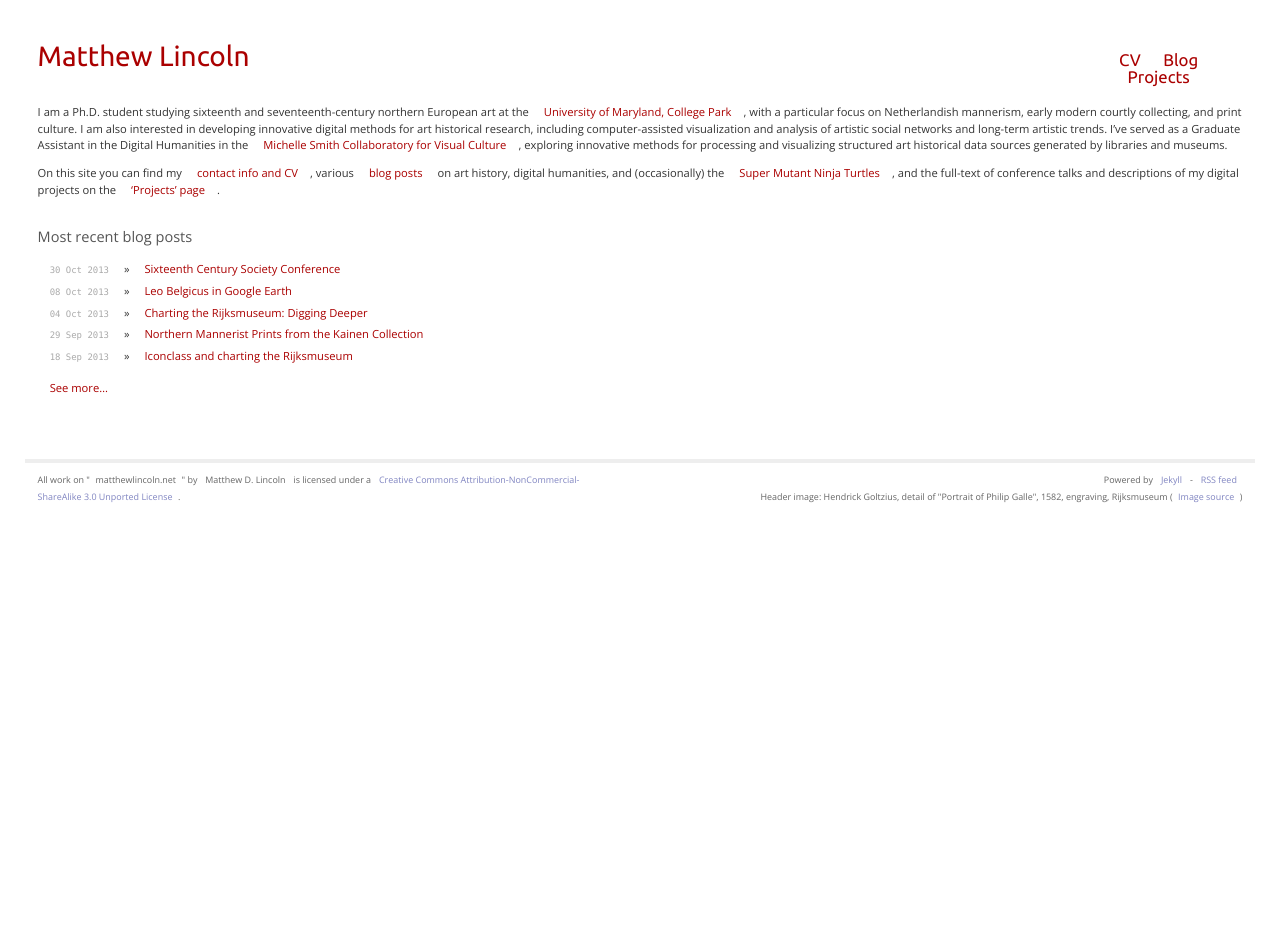
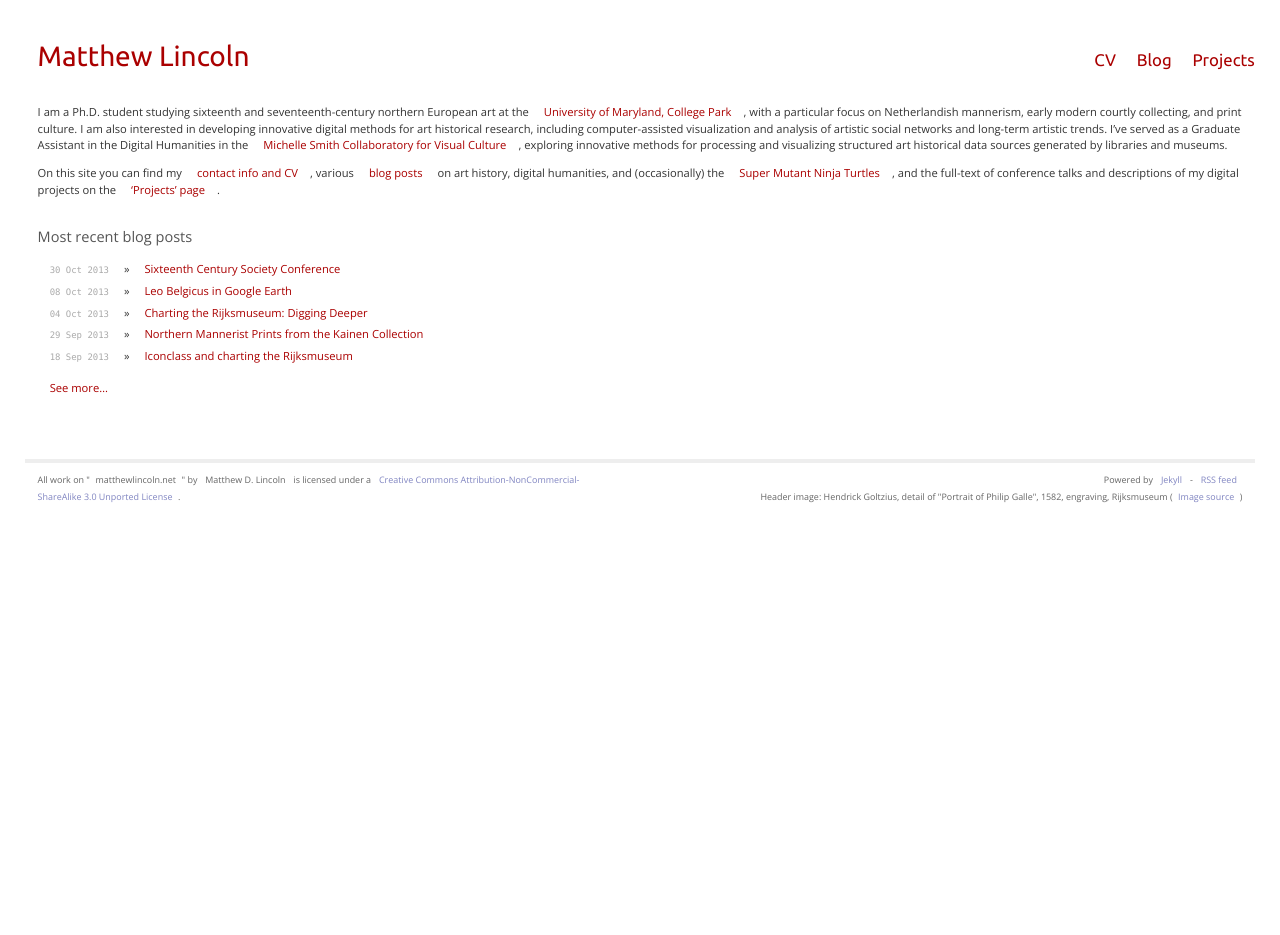
Before and after one commit to mdlincoln/mdlincoln.github.io, a Jekyll site: the page built from index.md, in a window 1280 px wide. Built offline with Jekyll 4.4.1, drawn with Linux system fonts in a browser that asks for light colours.

Commit message:
Make nav links flush right, with margin to the left

```diff
--- a/css/main.css
+++ b/css/main.css
@@ -154,7 +154,6 @@ body header h2 {
   font-family: "Ubuntu";
   font-size: 1em;
   color: #a00;
-  margin: 0 0 1em 0;
   text-align: right;
 }
 
@@ -162,15 +161,14 @@ body header h2 {
 
 body header nav {
   float: right;
-  margin-top: 1em;
-  margin: 1em 0;
+  margin: 1em 0em;
   font-size: 14pt;
   font-family: "Ubuntu";
 }
 
 body header nav a {
   color: #a00;
-  margin-right: 1em;
+  margin: 0em 0em 0em 1em;
 }
 
 /*    Site footer    */
```
